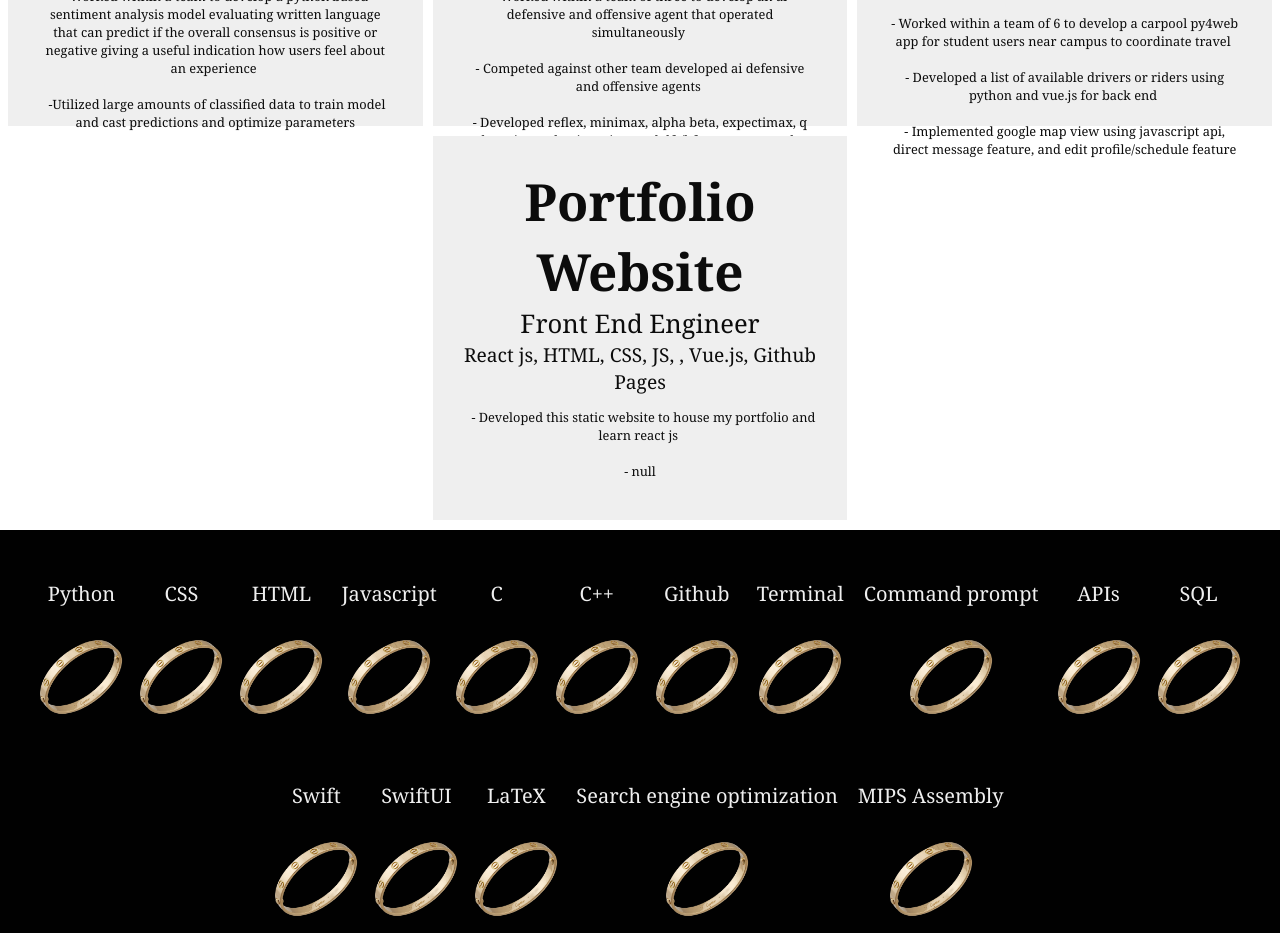
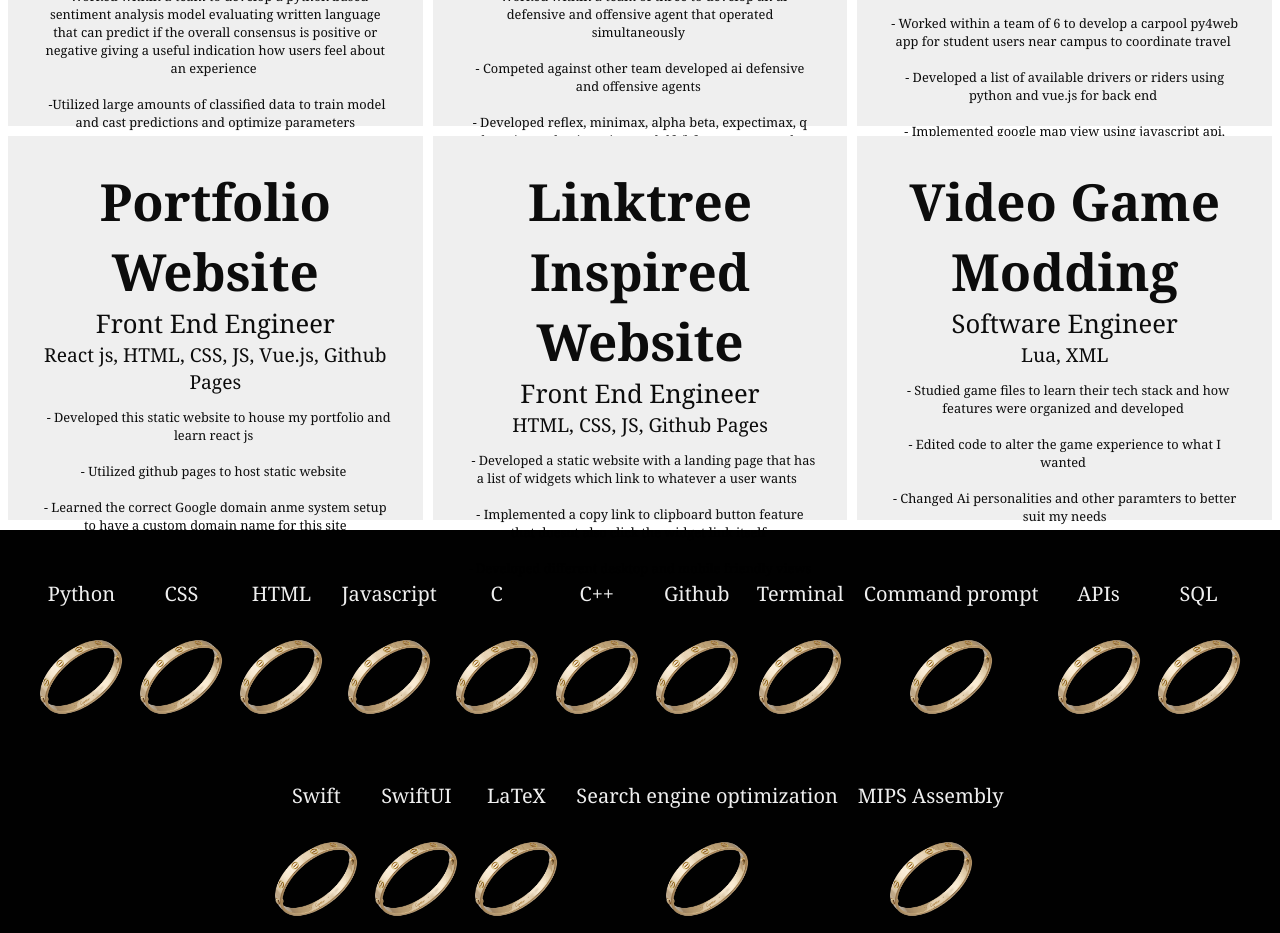
Before and after one commit to PoxiiPro/NathanYuan.com, a React (Create React App) app in the folder portfolio-app/: page / in a window 1280 px wide. Shown: the part 780-1713 px from the top of the page. Built offline with nearby package versions, Linux system fonts and the light colour scheme.

Commit message:
added more of my projects

```diff
--- a/portfolio-app/src/project-data.js
+++ b/portfolio-app/src/project-data.js
@@ -13,8 +13,16 @@ export const dataP = [
   desc:
 "- Worked within a team of 6 to develop a carpool py4web app for student users near campus to coordinate travel \n\n- Developed a list of available drivers or riders using python and vue.js for back end \n\n- Implemented google map view using javascript api, direct message feature, and edit profile/schedule feature"
   },
-  { name: "Portfolio Website", title: "Front End Engineer", skills: "React js, HTML, CSS, JS, , Vue.js, Github Pages",
+  { name: "Portfolio Website", title: "Front End Engineer", skills: "React js, HTML, CSS, JS, Vue.js, Github Pages",
   desc:
-"  - Developed this static website to house my portfolio and learn react js \n\n- null"
+"  - Developed this static website to house my portfolio and learn react js \n\n- Utilized github pages to host static website \n\n- Learned the correct Google domain anme system setup to have a custom domain name for this site"
+    },
+  { name: "Linktree Inspired Website", title: "Front End Engineer", skills: "HTML, CSS, JS, Github Pages",
+  desc:
+"  - Developed a static website with a landing page that has a list of widgets which link to whatever a user wants  \n\n- Implemented a copy link to clipboard button feature that doesnt also click the widget link itself \n\n- Developed different desktop and mobile friendly views"
+      },
+  { name: "Video Game Modding", title: "Software Engineer", skills: "Lua, XML",
+  desc:
+"  - Studied game files to learn their tech stack and how features were organized and developed \n\n- Edited code to alter the game experience to what I wanted \n\n- Changed Ai personalities and other paramters to better suit my needs"
     },
 ];
```
